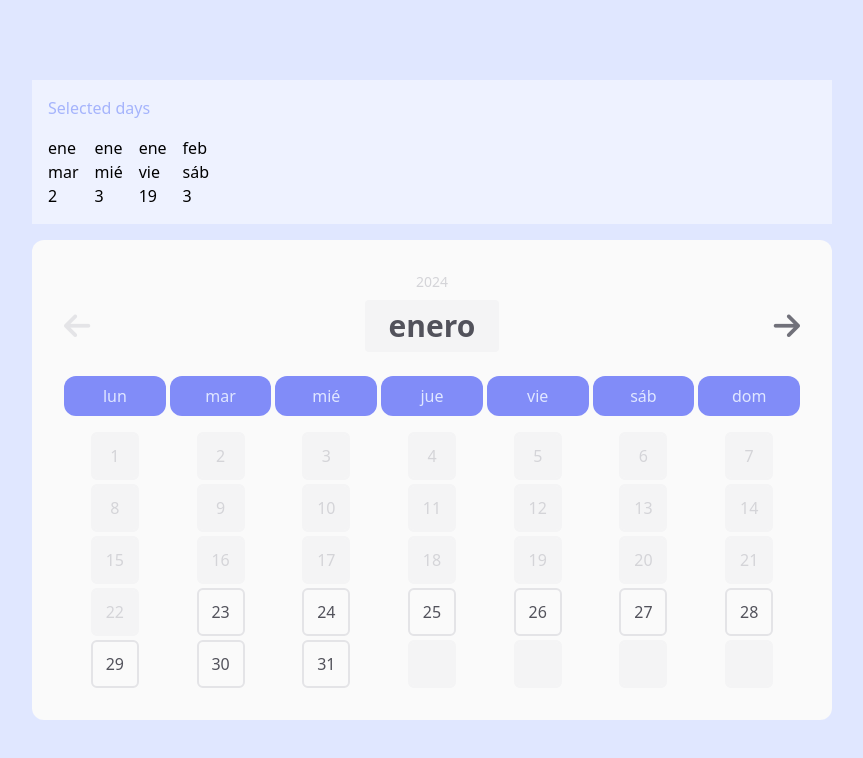
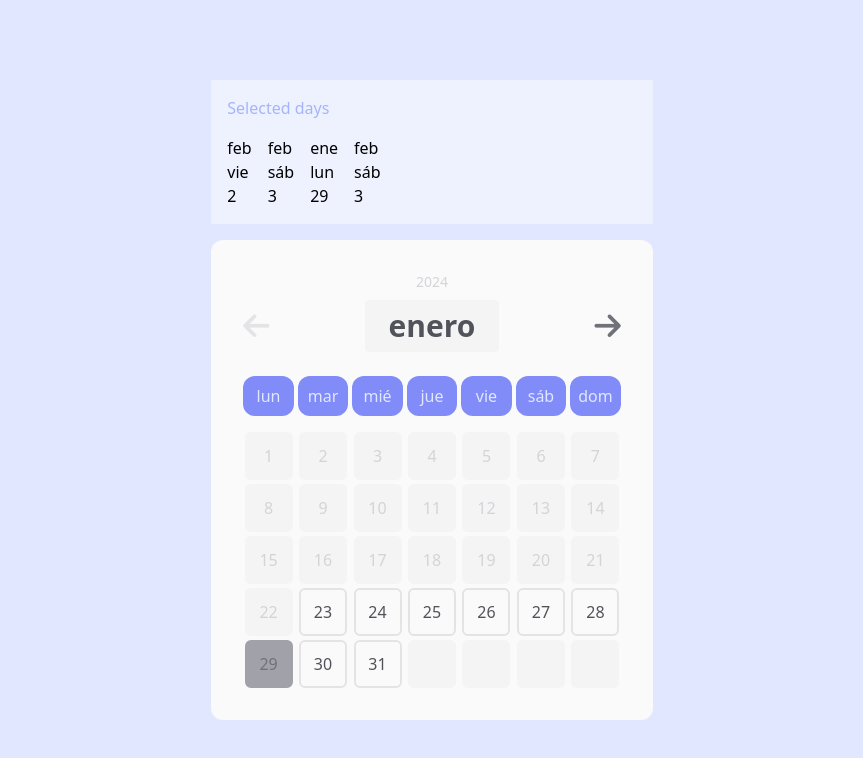
Before and after one commit to MMadlos/cronos-app, a React (Vite) app: page / in a window 1280 px wide. Shown: the top 758 px of the page, without its empty margins (208-1071 px from the left). Built offline with nearby package versions, Linux system fonts and the light colour scheme.

Commit message:
Refactor calendar cells and calendar component

```diff
--- a/src/components/Calendar.jsx
+++ b/src/components/Calendar.jsx
@@ -7,9 +7,9 @@ import CalendarHeader from "./CalendarHeader"
 import CalendarBody from "./CalendarBody"
 
 const mockSelectedDates = [
-	new Date(2024, 0, 2),
-	new Date(2024, 0, 3),
-	new Date(2024, 0, 19),
+	new Date(2024, 1, 2),
+	new Date(2024, 1, 3),
+	new Date(2024, 0, 29),
 	new Date(2024, 1, 3),
 ]
 
@@ -64,7 +64,7 @@ function Calendar() {
 			</div>
 			<div
 				id="calendar"
-				className="flex w-[800px] flex-col gap-6 rounded-xl bg-zinc-50 p-8"
+				className="flex w-fit flex-col gap-6 rounded-xl bg-zinc-50 p-8"
 			>
 				<CalendarHeader
 					calendarData={calendar}
--- a/src/components/CalendarBody.jsx
+++ b/src/components/CalendarBody.jsx
@@ -1,51 +1,5 @@
 import { getCalendar, getWeekdays } from "../utils"
-
-function WeekdayCell({ text }) {
-	return (
-		<div className="rounded-xl bg-indigo-400 p-2 text-indigo-100 hover:cursor-pointer hover:opacity-50">
-			{text}
-		</div>
-	)
-}
-
-function DateCell({ date, onClickAddDate, monthIndex, filteredDates }) {
-	const dateToday = new Date()
-
-	const isPastDate =
-		date < dateToday.getDate() && monthIndex === dateToday.getMonth()
-
-	const isSelected = filteredDates.includes(date)
-
-	const classes = {
-		base: "flex justify-center rounded-md font-medium items-center size-12 border-2",
-		isEmpty: "bg-zinc-100 border-zinc-100",
-		notAvailable: "bg-zinc-100 border-zinc-100 text-zinc-300",
-		isToday: "bg-zinc-50 border-zinc-500 text-zinc-700 hover:bg-zinc-200",
-		isSelected: "bg-zinc-400 border-zinc-400 text-zinc-500",
-		default:
-			"bg-zinc-50 border-zinc-200 text-zinc-600 hover:bg-zinc-200 hover:cursor-pointer",
-	}
-
-	const getClasses = () => {
-		if (date === undefined) return classes.isEmpty
-		if (isPastDate) return classes.notAvailable
-		if (isSelected) return classes.isSelected
-		return classes.default
-	}
-
-	const classType = getClasses()
-
-	return (
-		<div
-			className={`${classes.base} ${classType}`}
-			data-date={date}
-			onClick={onClickAddDate}
-			data-selected={isSelected}
-		>
-			{date}
-		</div>
-	)
-}
+import CalendarCell from "./CalendarCell"
 
 function DateGrid({ firstWeekDayIndex, maxDays, monthIndex, filteredDates }) {
 	const fullMonth = getMonthArray(firstWeekDayIndex, maxDays)
@@ -56,7 +10,7 @@ function DateGrid({ firstWeekDayIndex, maxDays, monthIndex, filteredDates }) {
 		>
 			{fullMonth.map((date, index) => {
 				return (
-					<DateCell
+					<CalendarCell
 						key={index}
 						date={date}
 						monthIndex={monthIndex}
@@ -100,6 +54,7 @@ export default function CalendarBody({
 	const locale = "es"
 	const format = "short"
 
+	const allWeekDays = getWeekdays(locale, format)
 	const currentDate = new Date().getDate()
 	const currentMonth = new Date().getMonth()
 	const isCurrentMonth = currentMonth === monthIndex
@@ -116,8 +71,16 @@ export default function CalendarBody({
 				id="weekDays"
 				className="grid w-full grid-cols-7 gap-1 text-center"
 			>
-				{getWeekdays(locale, format).map((day, index) => {
-					return <WeekdayCell div key={index} text={day} />
+				{allWeekDays.map((day, index) => {
+					return (
+						<button
+							key={index}
+							data-week-index={index + 1}
+							className="rounded-xl bg-indigo-400 p-2 text-indigo-100 hover:cursor-pointer hover:opacity-50"
+						>
+							{day}
+						</button>
+					)
 				})}
 			</div>
 			<DateGrid
--- /dev/null
+++ b/src/components/CalendarCell.jsx
@@ -0,0 +1,40 @@
+function CalendarCell({ date, onClickAddDate, monthIndex, filteredDates }) {
+	const dateToday = new Date()
+
+	const isPastDate =
+		date < dateToday.getDate() && monthIndex === dateToday.getMonth()
+
+	const isSelected = filteredDates.includes(date)
+
+	const classes = {
+		base: "flex justify-center rounded-md font-medium items-center size-12 border-2",
+		isEmpty: "bg-zinc-100 border-zinc-100",
+		notAvailable: "bg-zinc-100 border-zinc-100 text-zinc-300",
+		isToday: "bg-zinc-50 border-zinc-500 text-zinc-700 hover:bg-zinc-200",
+		isSelected: "bg-zinc-400 border-zinc-400 text-zinc-500",
+		default:
+			"bg-zinc-50 border-zinc-200 text-zinc-600 hover:bg-zinc-200 hover:cursor-pointer",
+	}
+
+	const getClasses = () => {
+		if (date === undefined) return classes.isEmpty
+		if (isPastDate) return classes.notAvailable
+		if (isSelected) return classes.isSelected
+		return classes.default
+	}
+
+	const classType = getClasses()
+
+	return (
+		<div
+			className={`${classes.base} ${classType}`}
+			data-date={date}
+			onClick={onClickAddDate}
+			data-selected={isSelected}
+		>
+			{date}
+		</div>
+	)
+}
+
+export default CalendarCell
--- a/src/utils.js
+++ b/src/utils.js
@@ -1,7 +1,7 @@
 const currentYear = new Date().getFullYear()
 const locale = "es"
 
-function getWeekdays(locale = "en", format = "long") {
+function getWeekdays(locale = "es", format = "short") {
 	const weekdays = [...Array(7).keys()]
 	const intlWeekday = new Intl.DateTimeFormat(locale, { weekday: format })
 	const weekdaysName = weekdays.map((weekDayIndex) => {
@@ -14,7 +14,14 @@ function getWeekdays(locale = "en", format = "long") {
 	return weekdaysName
 }
 
-function mappedCalendarData(year, monthIndex, month, maxDays, firstWeekDay, firstWeekDayIndex) {
+function mappedCalendarData(
+	year,
+	monthIndex,
+	month,
+	maxDays,
+	firstWeekDay,
+	firstWeekDayIndex
+) {
 	return { year, monthIndex, month, maxDays, firstWeekDay, firstWeekDayIndex }
 }
 
@@ -29,11 +36,24 @@ function getCurrentCalendar() {
 	const firstWeekdayDateObj = new Date(currentYear, currentMonthIndex, 1)
 	const firstWeekdayIndex = firstWeekdayDateObj.getDay()
 
-	const currentMonth = intlMonth.format(new Date(currentYear, currentMonthIndex))
+	const currentMonth = intlMonth.format(
+		new Date(currentYear, currentMonthIndex)
+	)
 	const firstWeekDay = intlWeekday.format(firstWeekdayDateObj)
-	const currentMaxDays = new Date(currentYear, currentMonthIndex + 1, 0).getDate()
+	const currentMaxDays = new Date(
+		currentYear,
+		currentMonthIndex + 1,
+		0
+	).getDate()
 
-	const mappedData = mappedCalendarData(currentYear, currentMonthIndex, currentMonth, currentMaxDays, firstWeekDay, firstWeekdayIndex)
+	const mappedData = mappedCalendarData(
+		currentYear,
+		currentMonthIndex,
+		currentMonth,
+		currentMaxDays,
+		firstWeekDay,
+		firstWeekdayIndex
+	)
 
 	return mappedData
 }
@@ -49,7 +69,14 @@ function getCalendar(monthIndex, year) {
 	const maxDays = new Date(year, monthIndex + 1, 0).getDate()
 	const firstWeekDay = intlWeekday.format(firstWeekdayDateObj)
 
-	const mappedData = mappedCalendarData(year, monthIndex, month, maxDays, firstWeekDay, firstWeekdayIndex)
+	const mappedData = mappedCalendarData(
+		year,
+		monthIndex,
+		month,
+		maxDays,
+		firstWeekDay,
+		firstWeekdayIndex
+	)
 
 	return mappedData
 }
@@ -72,4 +99,10 @@ function getIntlWeekdayShort(date, locale = "es") {
 	return weekday
 }
 
-export { getWeekdays, getCurrentCalendar, getCalendar, getIntlMonthShort, getIntlWeekdayShort }
+export {
+	getWeekdays,
+	getCurrentCalendar,
+	getCalendar,
+	getIntlMonthShort,
+	getIntlWeekdayShort,
+}
```
